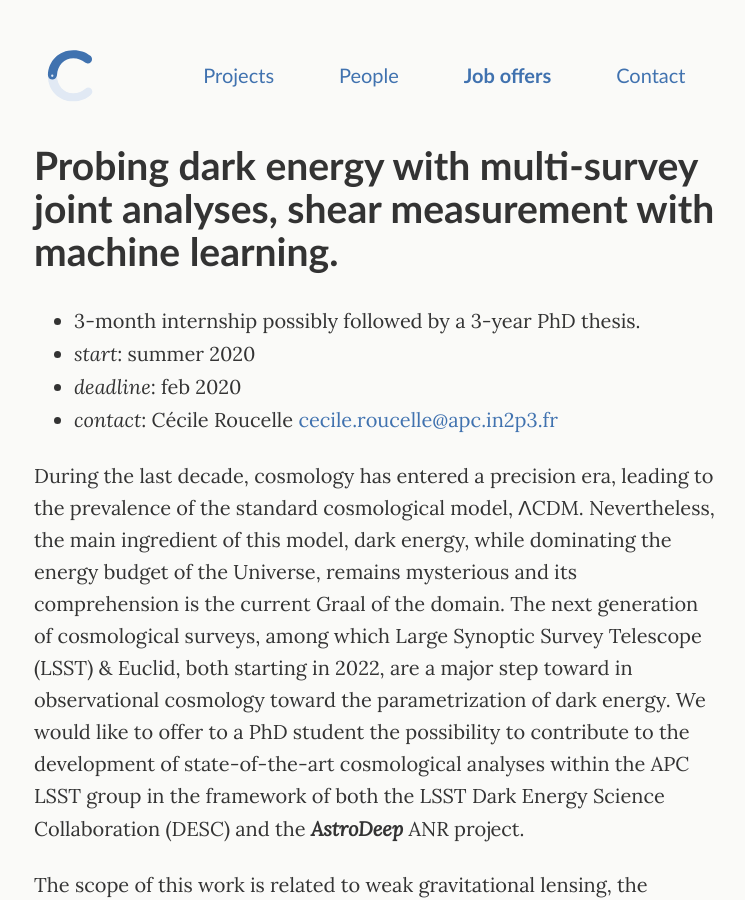
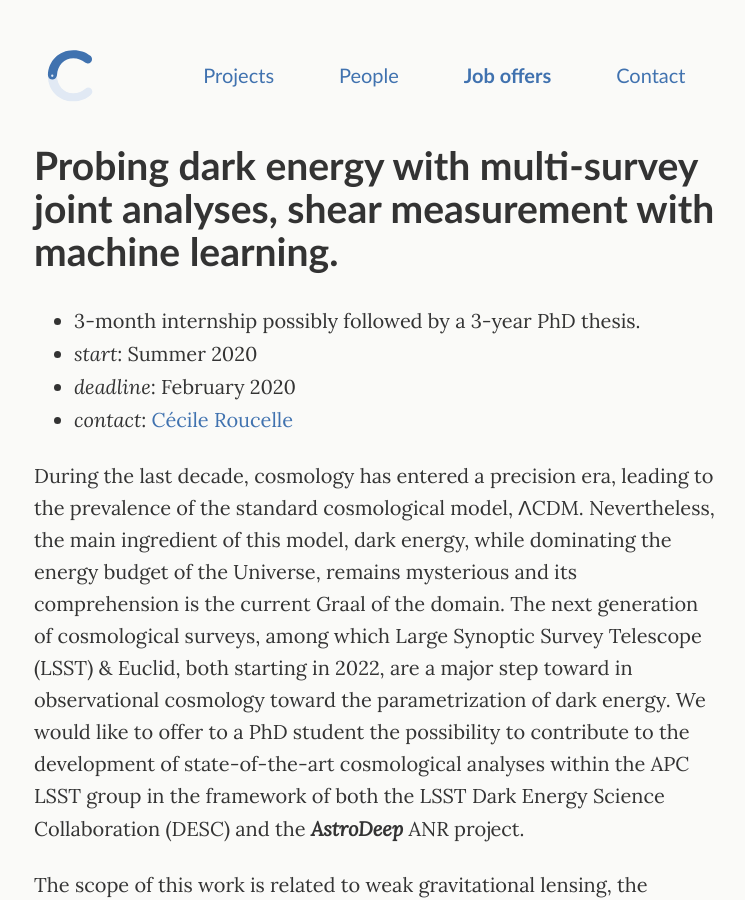
Before and after one commit to astrodeepnet/website, a Jekyll site: the page built from jobs/thesis/thesis-apc.md, in a window 1280 px wide and 900 px high. Shown: the whole window, without its empty margins (264-1009 px from the left). Built offline with Jekyll 4.4.1, drawn with Linux system fonts in a browser that asks for light colours.

Commit message:
Update thesis jobs ads

```diff
--- a/jobs/thesis/thesis-apc.md
+++ b/jobs/thesis/thesis-apc.md
@@ -6,9 +6,9 @@ subtitle: Probing dark energy with multi-survey joint analyses, shear measuremen
 ---
 
 - 3-month internship possibly followed by a 3-year PhD thesis.
-- _start_: summer 2020
-- _deadline_: feb 2020
-- _contact_: Cécile Roucelle <cecile.roucelle@apc.in2p3.fr>
+- _start_: Summer 2020
+- _deadline_: February 2020
+- _contact_: [Cécile Roucelle](mailto:cecile.roucelle@apc.in2p3.fr)
 
 During the last decade, cosmology has entered a precision era, leading to the prevalence of the standard cosmological model, ΛCDM. Nevertheless, the main ingredient of this model, dark energy, while dominating the energy budget of the Universe, remains mysterious and its comprehension is the current Graal of the domain. The next generation of cosmological surveys, among which Large Synoptic Survey Telescope (LSST) & Euclid, both starting in 2022, are a major step toward in observational cosmology toward the parametrization of dark energy. We would like to offer to a PhD student the possibility to contribute to the development of state-of-the-art cosmological analyses within the APC LSST group in the framework of both the LSST Dark Energy Science Collaboration (DESC) and the ___AstroDeep___ ANR project.
 
```
Also changed, not shown: jobs/thesis/thesis-loria.md (+3 -1 lines).
